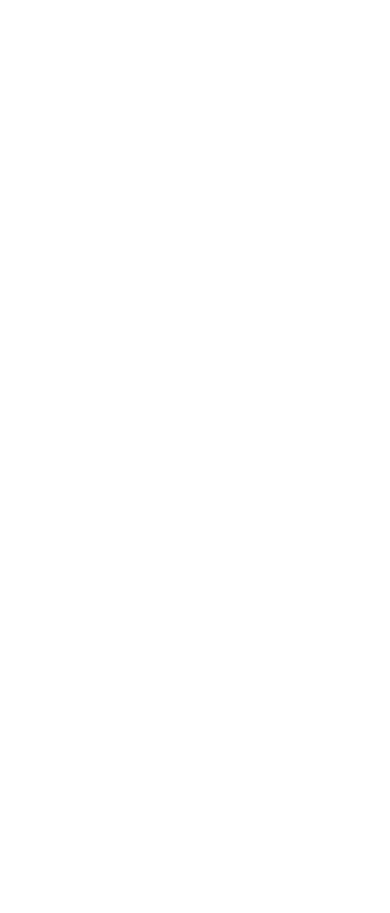
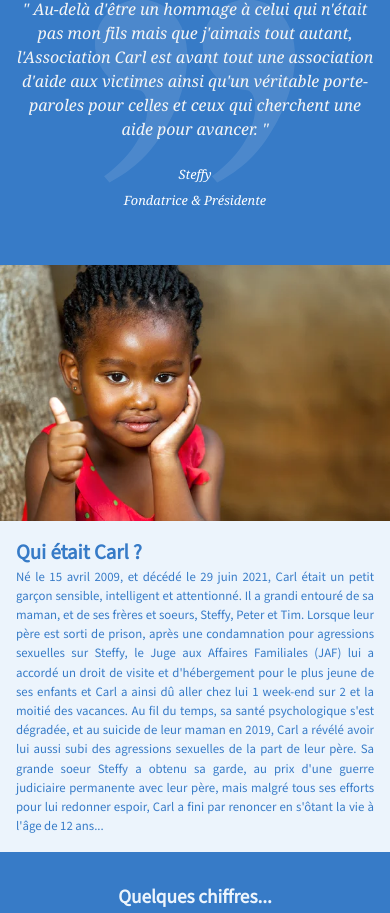
Before and after one commit to AdilBID/AssoCarl, a React (Vite) app: page / in a window 390 px wide. Shown: the part 2371-3284 px from the top of the page. Before the commit the page ends 2336 px from the top, so only its background shows below. Built offline with nearby package versions, Linux system fonts and the light colour scheme.

Commit message:
pull fixBug

```diff
--- a/src/Pages/Home.tsx
+++ b/src/Pages/Home.tsx
@@ -5,6 +5,7 @@
 import Dessin from "../assets/img/Draw.jpg";
 import Enfants from "../assets/img/Draw.jpg";
 import Rue from "../assets/img/Enfants.jpg";
+import Presentation from "../Components/presentation/Presentation";
 
 const images = [
   Dessin,
@@ -19,6 +20,7 @@
        <Carousel images={images} />
     </div>
       <CardList></CardList>
+      <Presentation></Presentation>
     </>
   );
 };
--- a/src/components/cardList/_CardList.scss
+++ b/src/components/cardList/_CardList.scss
@@ -66,8 +66,9 @@
 }
 
 /* Media query pour le redimensionnement dynamique */
-@media screen and (max-width: 760px) {
+@media screen and (max-width: 936px) {
   .cardlist {
+
     grid-template-columns: repeat(2, 1fr); /* Passer à 2 colonnes sur les écrans plus petits */
   }
 }
--- a/src/components/presentation/_Presentation.scss
+++ b/src/components/presentation/_Presentation.scss
@@ -3,7 +3,7 @@
 .intro {
   padding: 2rem;
   width: 100%;
-  min-width: 900px;
+  // min-width: 90px;
   display: grid;
   grid-template-rows: auto;
   justify-items: center;
@@ -152,7 +152,7 @@
 }
 
 /* Media query pour le redimensionnement dynamique */
-@media screen and (max-width: 760px) {
+@media screen and (max-width: 936px) {
   .intro {
     min-width: 450px;
 
@@ -273,7 +273,7 @@
       display: flex;
       flex-direction: column;
       h1 {
-        padding: 2rem 2rem 4rem;
+        padding: 2rem 2rem 0;
         font-size: 1.2em;
       }
 
@@ -285,7 +285,7 @@
 
         .statCard {
           margin: 0 .5rem;
-          background-color: salmon;
+          // background-color: salmon;
           display: flex;
           flex-direction: column;
           // justify-content: space-between;
```
